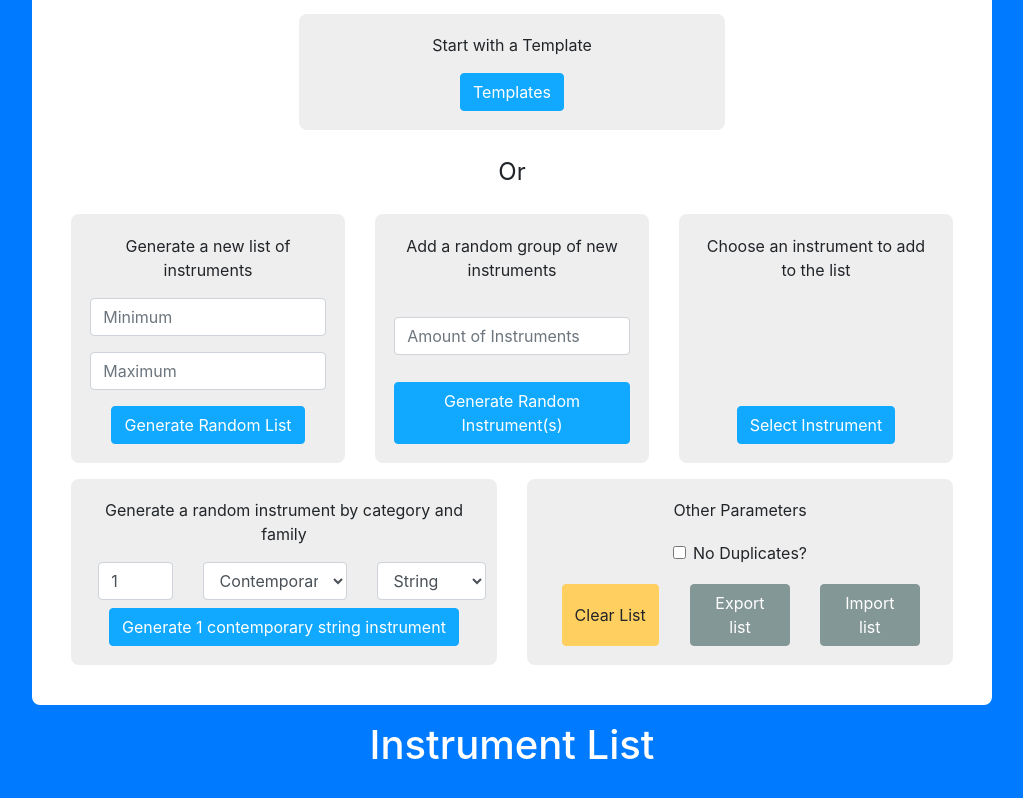
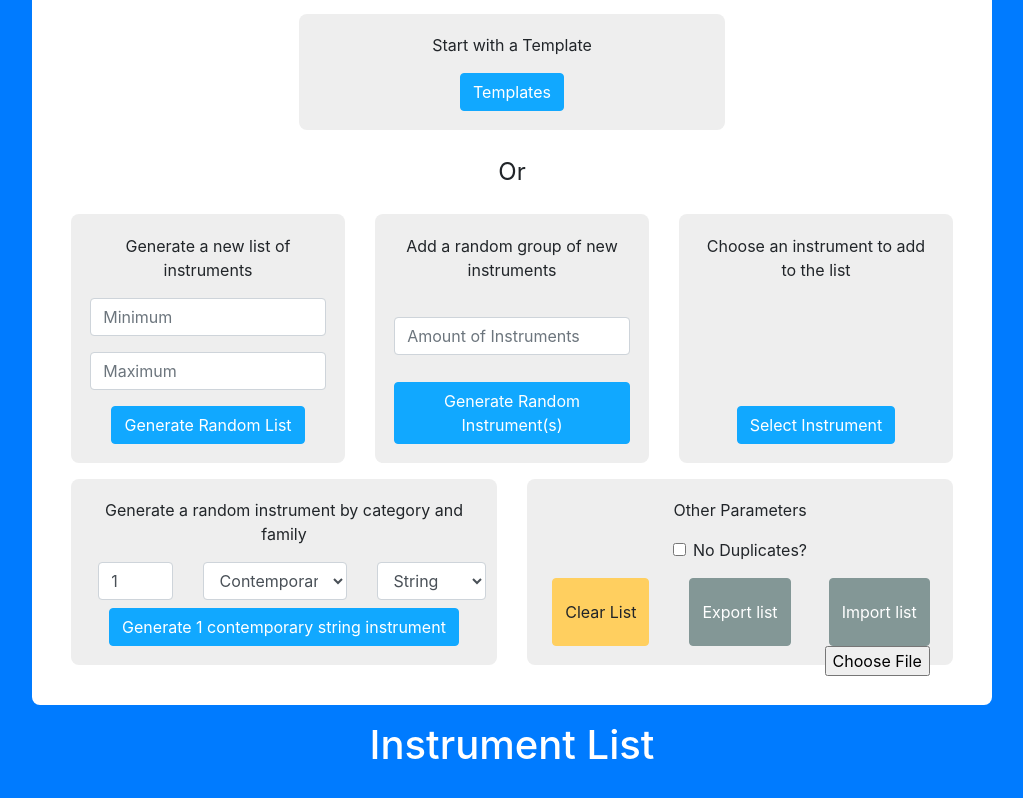
Before and after one commit to robbyph/instrumentation-generation, a Next.js app: page / in a window 1280 px wide. Shown: the part 354-1152 px from the top of the page, without its empty margins (128-1151 px from the left). Built offline with nearby package versions, Linux system fonts and the light colour scheme.

Commit message:
File upload works, importing does not

```diff
--- a/components/ParameterList.js
+++ b/components/ParameterList.js
@@ -1,8 +1,8 @@
 import { Button, Row, Col, Container, Form } from "react-bootstrap"
 import styles from "../styles/ParameterList.module.scss"
-import {useState} from 'react'
+import {useState, useRef} from 'react'
 
-const ParameterList = ({onRandomList, onNewList, onClear, onDupesCheck, onInstrumentModal, onTemplateModal, onTagGen, onExport, onImport        }) => {
+const ParameterList = ({onRandomList, onNewList, onClear, onDupesCheck, onInstrumentModal, onTemplateModal, onTagGen, onExport, onImport}) => {
 
     const [newListState, setNewListState] = useState('')
     const [minNumberState, setMinNumberState] = useState('')
@@ -10,6 +10,8 @@ const ParameterList = ({onRandomList, onNewList, onClear, onDupesCheck, onInstru
     const [categoryState, setCategoryState] = useState('contemporary')
     const [familyState, setFamilyState] = useState('string')
     const [tagGenNum, setTagGenNum] = useState('1')
+    const fileInput = useRef(null)
+
 
     return (
         <div className={styles.container} id="paramsDiv">
@@ -84,7 +86,15 @@ const ParameterList = ({onRandomList, onNewList, onClear, onDupesCheck, onInstru
                             <Row>
                                 <Col xl={4}><Button style={{height: '100%'}} type="button" variant="warning" onClick={onClear}>Clear List</Button></Col>
                                 <Col xl={4}><Button style={{height: '100%'}} type="button" variant="secondary" onClick={onExport}>Export list</Button></Col>
-                                <Col xl={4}><Button style={{height: '100%'}} type="button" variant="secondary" onClick={onImport}>Import list</Button></Col>
+                                <Col xl={4}>
+                                    <Button style={{height: '100%'}} type="button" variant="secondary" onClick={()=> {fileInput.current.click()}} onChange={(e)=> {getFileInput(e.target.value)}}>
+                                        <input type="file" accept='.instrgen'  ref={fileInput} hidden/>
+                                        Import list
+                                    </Button>
+                                    <Form>
+                                        <Form.File></Form.File>
+                                    </Form>
+                                </Col>
                             </Row>
                         </Form>
                     </Col>
--- a/pages/index.js
+++ b/pages/index.js
@@ -13,6 +13,7 @@ import TemplateModal from '../components/Modals/TemplateModal'
 import { NextSeo, SoftwareAppJsonLd } from 'next-seo'
 import { useCookies } from "react-cookie"
 import { parseCookies } from "../helpers/index"
+import download from 'downloadjs'
 
 export default function Home({data}) {
 
@@ -322,12 +323,16 @@ export default function Home({data}) {
     //#region Export and Import
 
     function exportJSON(event)  {
-        const blob = new Blob([myInstruments], {type: 'application/json'})
-        const jsonOutput = URL.createObjectURL(blob);
+        if (myInstruments.length < 1) {
+            pushAlert(closeAlert, 'Empty List Error', 'You cannot export an empty list!', 'warning', undefined, undefined, true)
+        }else{
+            download(Buffer.from(JSON.stringify(myInstruments), 'base64'), "MyInstrumentationGenerationList.instrgen")
+        }
     }
 
-    function importJSON(event){
-
+    function importJSON(input){
+        var newList = JSON.parse(input.value.replace("C:\\fakepath\\", ""))
+        console.log(newList)
     }
     //#endregion
 
```
Also changed, not shown: 1 other file (tests, documents, lock files or other folders).
